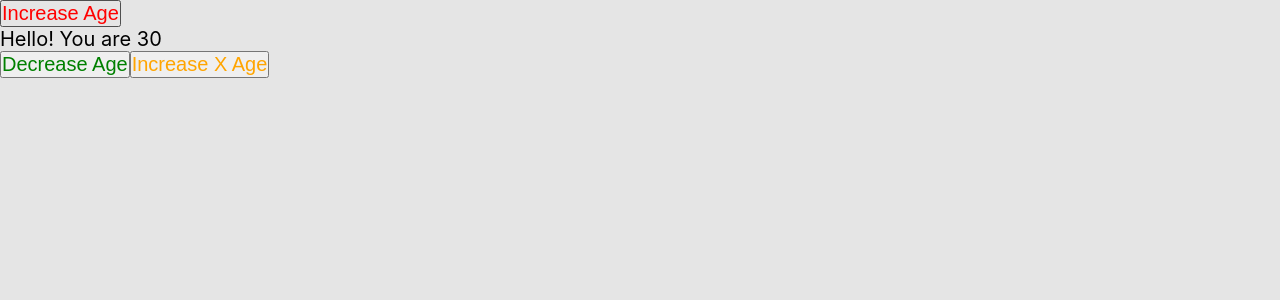
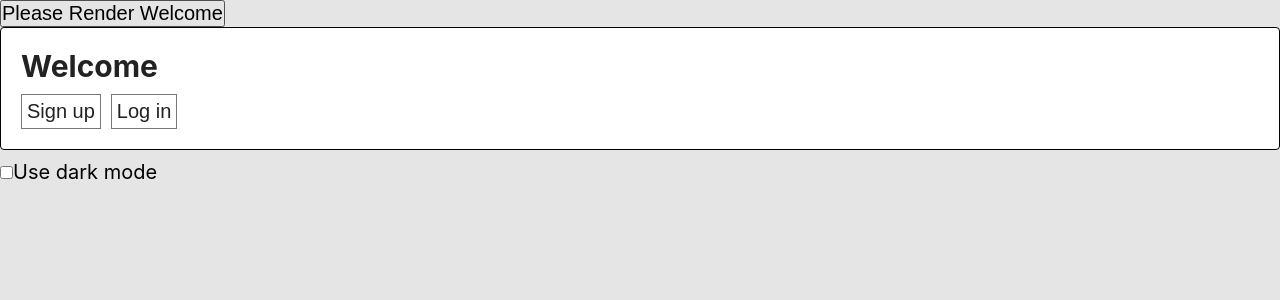
Before and after one commit to Linhdong/React18_Hook_Advance_Training, a React (Create React App) app in the folder my-app/: page / in a window 1280 px wide. Shown: the top 300 px of the page. Built offline with nearby package versions, Linux system fonts and the light colour scheme.

Commit message:
Guide how to use useContext createContext and useID
Signed-off-by: Linhdong <kn.durian.sweet@gmail.com>

```diff
--- a/my-app/src/App.tsx
+++ b/my-app/src/App.tsx
@@ -3,6 +3,7 @@
 import Slider from './components/Slider'
 import TodoList from './components/TodoList'
 import Watch from './components/Watch'
+import Welcome from './components/Welcome'
 
 function App() {
   return (
@@ -11,7 +12,8 @@
       {/* <Watch /> */}
       {/* <Slider /> */}
       {/* <Count /> */}
-      <Counter />
+      {/* <Counter /> */}
+      <Welcome />
     </div>
   )
 }
--- /dev/null
+++ b/my-app/src/components/Welcome/Welcome.tsx
@@ -0,0 +1,101 @@
+import React, { createContext, useCallback, useContext, useDebugValue, useId, useMemo, useState } from 'react'
+import './welcome.css'
+
+interface ThemeType {
+  theme: {
+    color: 'light' | 'dark'
+  }
+  onChangeTheme: (color: 'light' | 'dark') => void
+}
+
+const ThemeContext = createContext<ThemeType>({
+  theme: {
+    color: 'light'
+  },
+  onChangeTheme: () => {}
+})
+
+const doTask = (value: any) => {
+  for (let i = 0; i < 99999; i++) {}
+  return value === 'light' ? 'theme is light' : 'theme is dark'
+}
+
+const useTheme = () => {
+  const [theme, setTheme] = useState<ThemeType['theme']>({ color: 'light' })
+  const onChangeTheme = useCallback((color: 'light' | 'dark') => {
+    setTheme((prev) => ({ ...prev, color }))
+  }, [])
+
+  // useDebugValue(theme.color, doTask)
+  return {
+    theme,
+    onChangeTheme
+  }
+}
+
+export default function Welcome() {
+  const { onChangeTheme, theme } = useTheme()
+  const [, forceRender] = useState({})
+
+  const valueContext = useMemo(() => {
+    return { theme, onChangeTheme }
+  }, [theme, onChangeTheme])
+
+  const pleaseRender = () => forceRender({})
+
+  return (
+    <div className='welcome'>
+      <div>
+        <button onClick={pleaseRender}>Please Render Welcome</button>
+      </div>
+      <ThemeContext.Provider value={valueContext}>
+        <Form />
+        <Label />
+      </ThemeContext.Provider>
+    </div>
+  )
+}
+
+const Label = React.memo(() => {
+  const { theme, onChangeTheme } = useContext(ThemeContext)
+  const id = useId()
+  return (
+    <div>
+      <input
+        type='checkbox'
+        checked={theme.color === 'dark'}
+        onChange={(e) => {
+          onChangeTheme(e.target.checked ? 'dark' : 'light')
+        }}
+        id={id + 'Label'}
+      />
+      <label htmlFor={id + 'Label'}>Use dark mode</label>
+    </div>
+  )
+})
+
+const Form = () => {
+  return (
+    <Panel title='Welcome'>
+      <Button>Sign up</Button>
+      <Button>Log in</Button>
+    </Panel>
+  )
+}
+
+const Panel = ({ title, children }: { title: string; children: React.ReactNode }) => {
+  const { theme } = useContext(ThemeContext)
+  const className = 'panel-' + theme.color
+  return (
+    <section className={className}>
+      <h1>{title}</h1>
+      {children}
+    </section>
+  )
+}
+
+const Button = ({ children }: { children: React.ReactNode }) => {
+  const { theme } = useContext(ThemeContext)
+  const className = 'button-' + theme.color
+  return <button className={className}>{children}</button>
+}
--- /dev/null
+++ b/my-app/src/components/Welcome/index.ts
@@ -0,0 +1,3 @@
+import Welcome from './Welcome'
+
+export default Welcome
--- /dev/null
+++ b/my-app/src/components/Welcome/welcome.css
@@ -0,0 +1,34 @@
+.panel-light,
+.panel-dark {
+  border: 1px solid black;
+  border-radius: 4px;
+  padding: 20px;
+  margin-bottom: 10px;
+}
+.panel-light {
+  color: #222;
+  background: #fff;
+}
+
+.panel-dark {
+  color: #fff;
+  background: rgb(23, 32, 42);
+}
+
+.button-light,
+.button-dark {
+  border: 1px solid #777;
+  padding: 5px;
+  margin-right: 10px;
+  margin-top: 10px;
+}
+
+.button-dark {
+  background: #222;
+  color: #fff;
+}
+
+.button-light {
+  background: #fff;
+  color: #222;
+}
```
